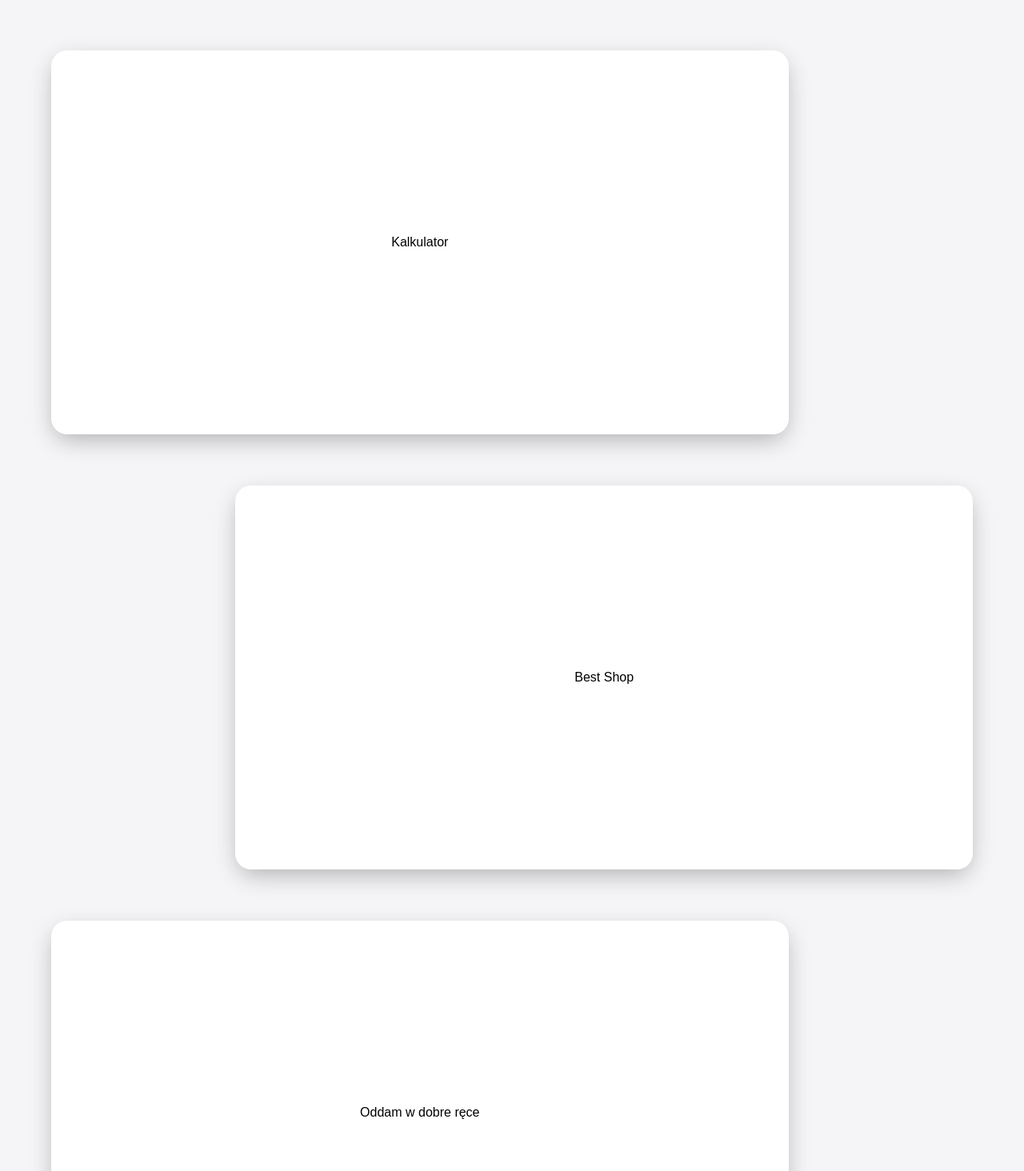
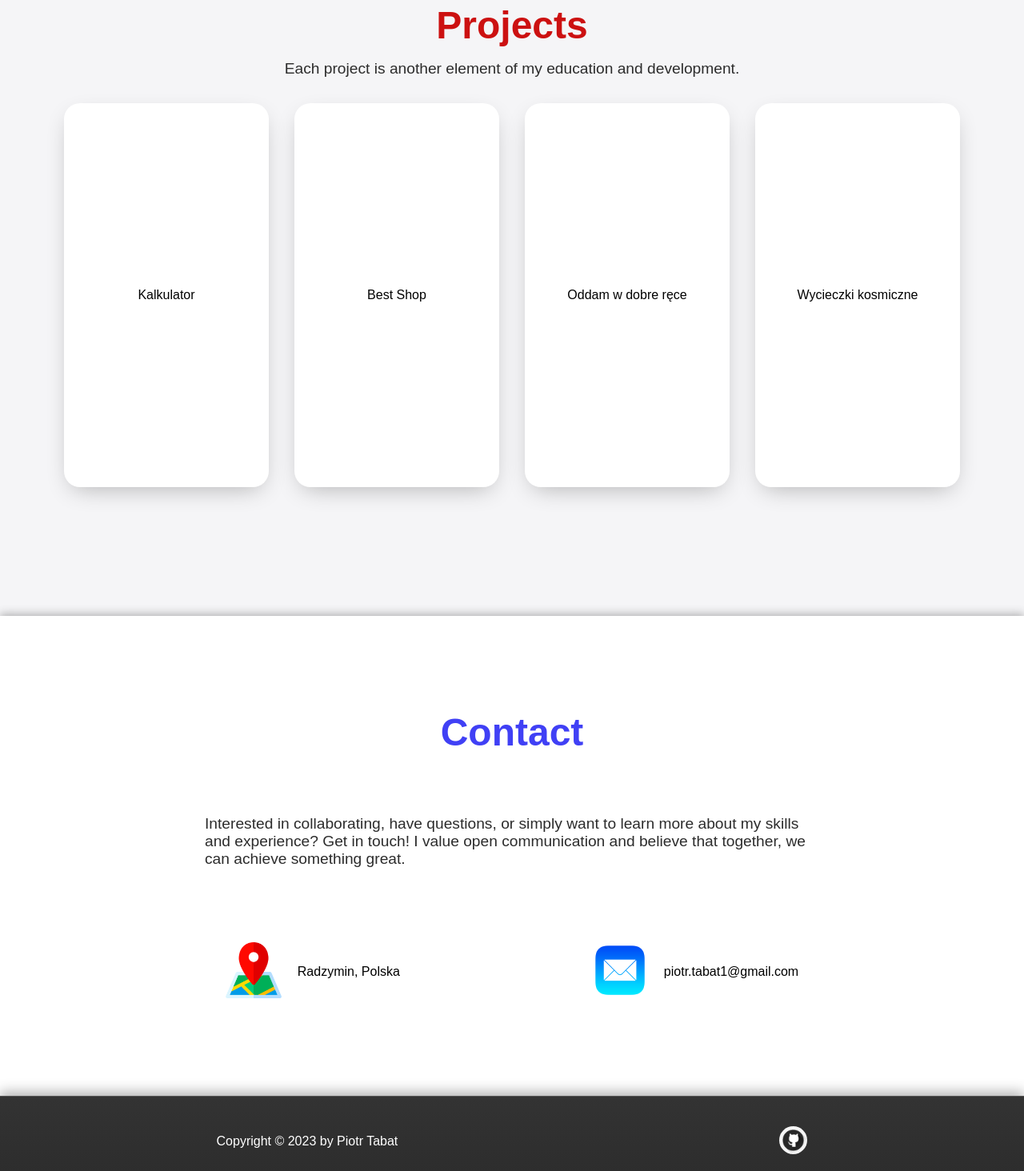
Before and after one commit to PiotrTabat/PjoterPortfolio, a React (Create React App) app: page / in a window 1280 px wide. Shown: the part 1886-3350 px from the top of the page at 80% size. Built offline with nearby package versions, Linux system fonts and the light colour scheme.

Commit message:
portfolio update Contact, Footer, Projects

```diff
--- a/src/components/Footer.jsx
+++ b/src/components/Footer.jsx
@@ -17,7 +17,7 @@ const FooterContainer = styled.div`;
 
 const CopyrightText = styled.p`
   margin: 0;
-  font-size: 1.2rem;
+  font-size: 1rem;
 
     @media (max-width: 768px) {
         font-size: 1rem;
@@ -25,7 +25,7 @@ const CopyrightText = styled.p`
 `;
 
 const GithubIcon = styled.img`
-  width: 40px;
+  width: 35px;
   height: auto;
   border-radius: 25px;
 `;
--- a/src/pages/Contact.jsx
+++ b/src/pages/Contact.jsx
@@ -33,8 +33,8 @@ const Subtitle = styled.p`
   margin-bottom: 1rem;
 
   @media (min-width: 768px) {
-    font-size: 1.7rem;
-    width: 80%;
+    font-size: 1.2rem;
+    width: 60%;
   }
 `;
 
--- a/src/pages/Projects.jsx
+++ b/src/pages/Projects.jsx
@@ -6,7 +6,7 @@ const ProductsContainer = styled.div`
   display: flex;
   flex-direction: column;
   align-items: center;
-  justify-content: space-around;
+  justify-content: center;
   padding: 4rem;
 `;
 
@@ -25,32 +25,23 @@ const Subtitle = styled.p`
   margin-bottom: 2rem;
 `;
 
+const TilesContainer = styled.div`
+  display: flex;
+  justify-content: space-between;
+  width: 100%;
+  flex-wrap: nowrap;
+`;
+
 const ProjectTile = styled.div`
+  flex: 1;
   height: 60vh;
-  width: 80%;
   background-color: white;
   border-radius: 20px;
-  box-shadow: 0 10px 30px -5px rgba(0, 0, 0, 0.3);
+  box-shadow: 0 10px 30px -10px rgba(0, 0, 0, 0.3);
   display: flex;
   align-items: center;
   justify-content: center;
-  margin: 2rem 0;
-
-  &:nth-child(3) {
-    align-self: flex-start;
-  }
-
-  &:nth-child(4) {
-    align-self: flex-end;
-  }
-
-  &:nth-child(5) {
-    align-self: flex-start;
-  }
-
-  &:nth-child(6) {
-    align-self: flex-end;
-  }
+  margin: 0 1rem;
 `;
 
 const Products = () => {
@@ -58,10 +49,12 @@ const Products = () => {
         <ProductsContainer>
             <Title>Projects</Title>
             <Subtitle>Each project is another element of my education and development.</Subtitle>
-            <ProjectTile>Kalkulator</ProjectTile>
-            <ProjectTile>Best Shop</ProjectTile>
-            <ProjectTile>Oddam w dobre ręce</ProjectTile>
-            <ProjectTile>Wycieczki kosmiczne</ProjectTile>
+            <TilesContainer>
+                <ProjectTile>Kalkulator</ProjectTile>
+                <ProjectTile>Best Shop</ProjectTile>
+                <ProjectTile>Oddam w dobre ręce</ProjectTile>
+                <ProjectTile>Wycieczki kosmiczne</ProjectTile>
+            </TilesContainer>
         </ProductsContainer>
     );
 };
```
